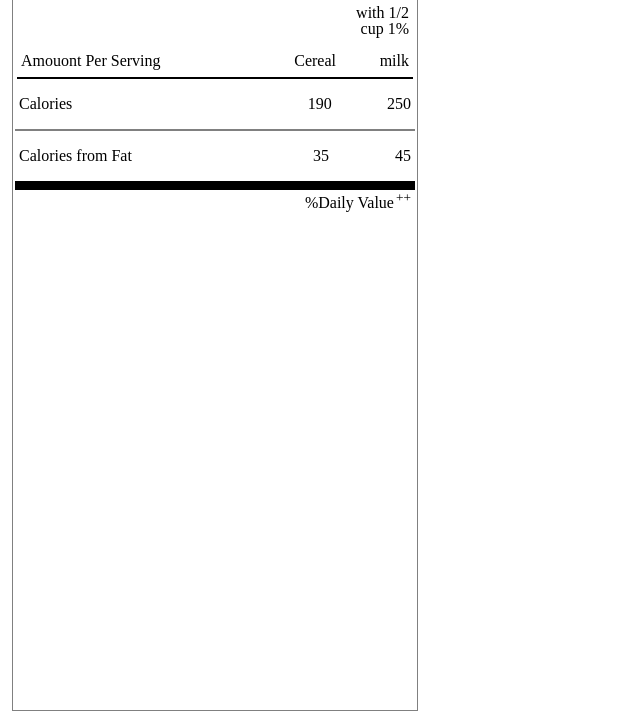
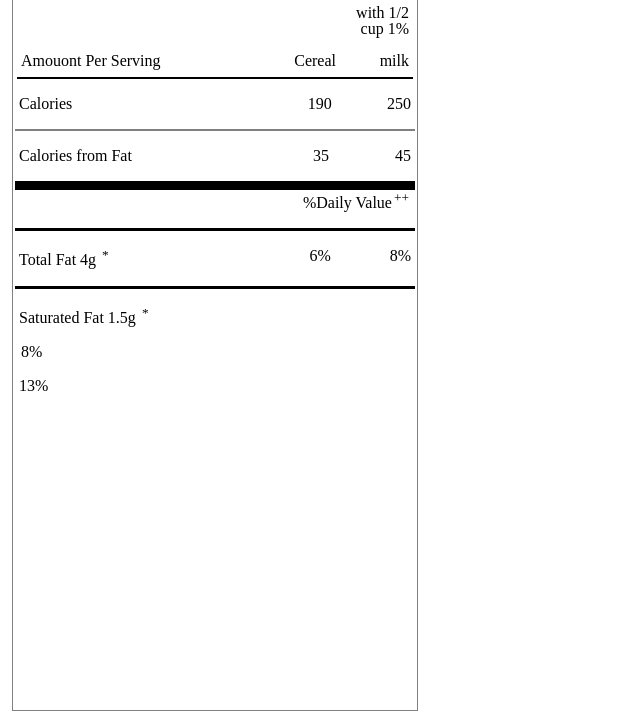
Before and after one commit to Bilajbeg/CSS-day4, a plain HTML site: page Intermediate Exercise_1/index.html in a window 1280 px wide. Shown: the part 99-818 px from the top of the page, without its empty margins (0-640 px from the left). Drawn offline with Linux system fonts and the light colour scheme.

Commit message:
some css code was removed because written twice

```diff
--- a/Intermediate Exercise_1/index.html
+++ b/Intermediate Exercise_1/index.html
@@ -39,7 +39,24 @@
             <p><span>35</span></p>
             <p>45</p>
         </div>
+
+        <div class="div_5">
         <p id="dailyvalue">%Daily Value<sup>++</sup></p>
+        </div>
+
+        <div class="div_6">
+            <p>Total Fat 4g <sup>*</sup></p>
+            <p><span>6%</span></p>
+            <p>8%</p>
+        </div>
+
+        <div class="div_7">
+            <p>Saturated Fat 1.5g <sup>*</sup></p>
+            <p><span>8%</span></p>
+            <p>13%</p>
+        </div>
+
+
 
 
 
--- a/Intermediate Exercise_1/style.css
+++ b/Intermediate Exercise_1/style.css
@@ -61,23 +61,28 @@
     display: flex;
     justify-content: space-between;
     border-bottom: 9px solid black;
-
-}
-
-.div_4 span {
-    margin-left: 90px;
-}
-
-.div_4 {
-    display: flex;
-    justify-content: space-between;
 }
 
 .div_4 span {
     margin-left: 115px;
 }
 
+
 #dailyvalue {
     text-align: right;
     margin-top: 0;
 }
+
+.div_5 {
+    border-bottom: 3px solid black;
+}
+
+.div_6 {
+    display: flex;
+    justify-content: space-between;
+    border-bottom: 3px solid black;
+}
+
+.div_6 span {
+    margin-left: 140px;
+}
```
